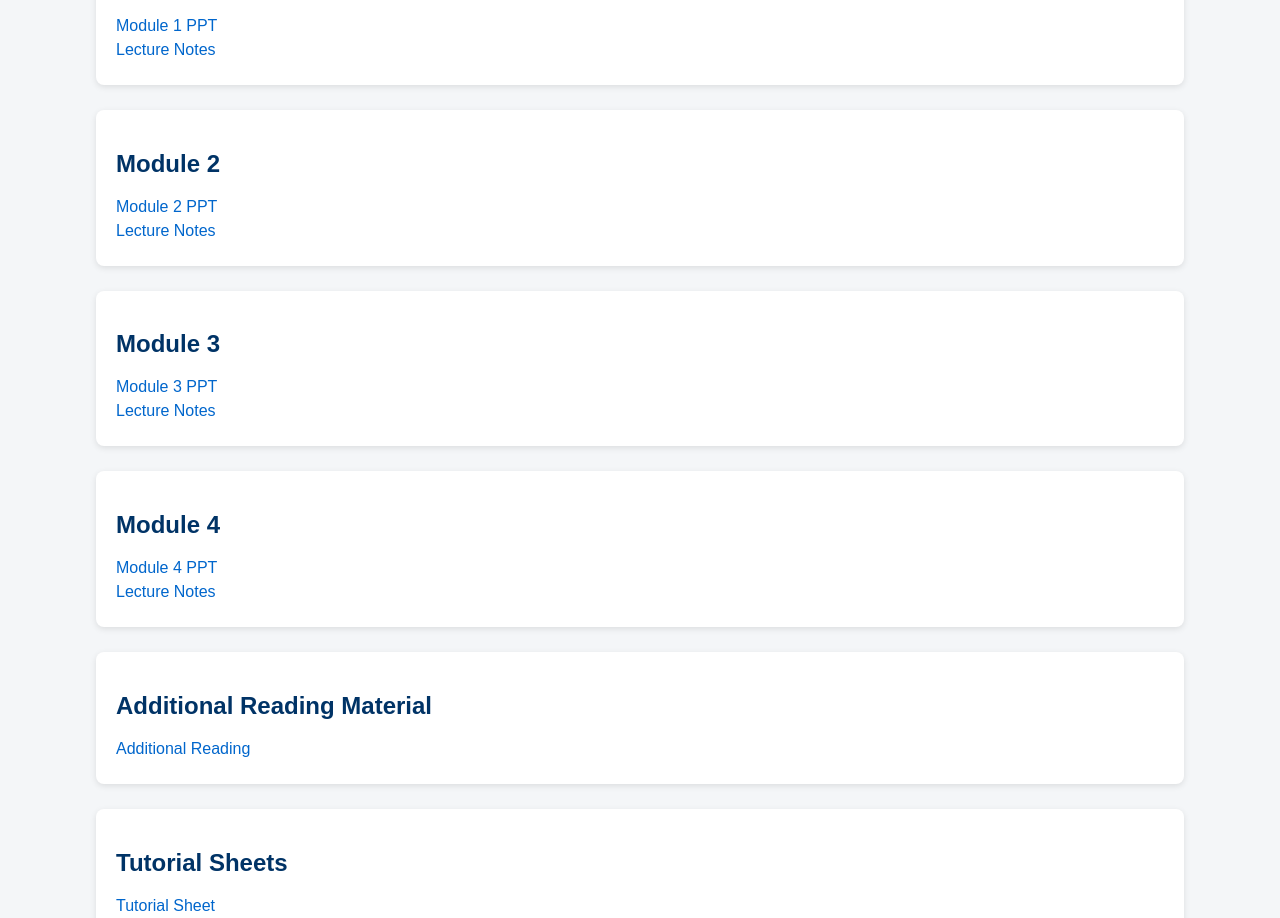
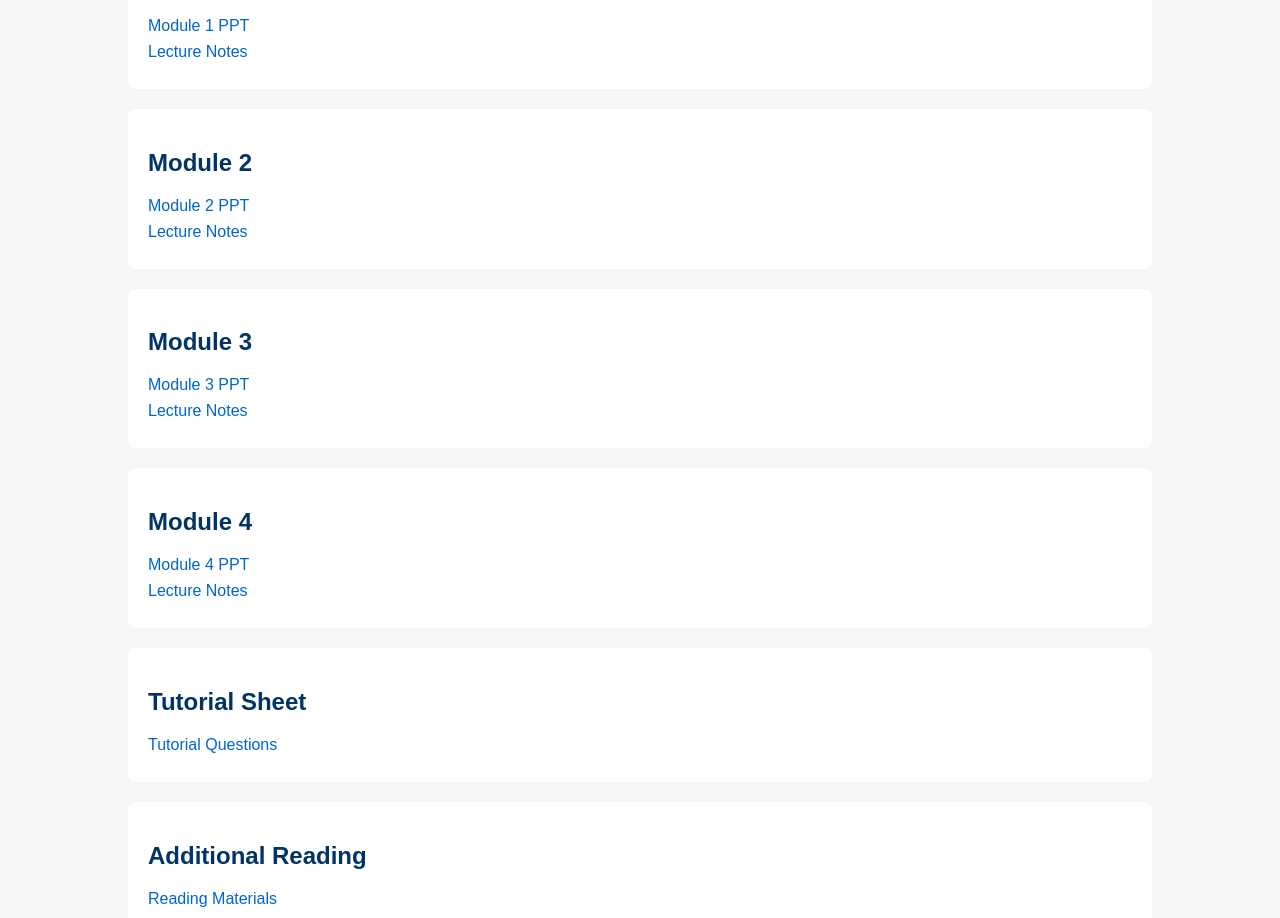
Before and after one commit to Aiswaryas26/Aiswaryas26.github.io, a plain HTML site: page lecture.html in a window 1280 px wide. Shown: the part 273-1191 px from the top of the page. Drawn offline with Linux system fonts and the light colour scheme.

Commit message:
Update lecture.html

````diff
--- a/lecture.html
+++ b/lecture.html
@@ -1,16 +1,17 @@
 ```html
 <!DOCTYPE html>
 <html lang="en">
+
 <head>
 <meta charset="UTF-8">
 <title>Lecture Materials</title>
-<link rel="stylesheet" href="style.css">
+
 <style>
+
 body{
     font-family: Arial, sans-serif;
     background:#f4f6f8;
     margin:0;
-    padding:0;
 }
 
 header{
@@ -21,33 +22,33 @@ header{
 }
 
 .container{
-    width:85%;
+    width:80%;
     margin:auto;
-    padding:30px;
+    margin-top:30px;
 }
 
 .module{
     background:white;
     padding:20px;
-    margin-bottom:25px;
+    margin-bottom:20px;
     border-radius:8px;
-    box-shadow:0 2px 6px rgba(0,0,0,0.1);
 }
 
 .module h2{
     color:#003366;
 }
 
-.links a{
+a{
     display:block;
-    margin:6px 0;
+    margin:8px 0;
+    color:#0066cc;
     text-decoration:none;
-    color:#0066cc;
 }
 
-.links a:hover{
+a:hover{
     text-decoration:underline;
 }
+
 </style>
 </head>
 
@@ -62,48 +63,36 @@ header{
 
 <div class="module">
 <h2>Module 1</h2>
-<div class="links">
-<a href="files/AQM MOD1_S.pptx">Module 1 PPT</a>
-<a href="files/MODULE 1 ln.docx">Lecture Notes</a>
-</div>
+<a href="files/module1.pptx">Module 1 PPT</a>
+<a href="files/notes1.docx">Lecture Notes</a>
 </div>
 
 <div class="module">
 <h2>Module 2</h2>
-<div class="links">
-<a href="files/AQM MOD2.pptx">Module 2 PPT</a>
-<a href="files/MODULE 2 ln - Copy.docx">Lecture Notes</a>
-</div>
+<a href="files/module2.pptx">Module 2 PPT</a>
+<a href="files/notes2.docx">Lecture Notes</a>
 </div>
 
 <div class="module">
 <h2>Module 3</h2>
-<div class="links">
-<a href="files/AQM MODULE 3 (1).pptx">Module 3 PPT</a>
-<a href="files/MODULE 3 ln - Copy (3).docx">Lecture Notes</a>
-</div>
+<a href="files/module3.pptx">Module 3 PPT</a>
+<a href="files/notes3.docx">Lecture Notes</a>
 </div>
 
 <div class="module">
 <h2>Module 4</h2>
-<div class="links">
-<a href="files/AQM MODULE 4.pptx">Module 4 PPT</a>
-<a href="files/MODULE 4 ln - Copy (2).docx">Lecture Notes</a>
-</div>
+<a href="files/module4.pptx">Module 4 PPT</a>
+<a href="files/notes4.docx">Lecture Notes</a>
 </div>
 
 <div class="module">
-<h2>Additional Reading Material</h2>
-<div class="links">
-<a href="files/additional reading materails.docx">Additional Reading</a>
-</div>
+<h2>Tutorial Sheet</h2>
+<a href="files/tutorial.docx">Tutorial Questions</a>
 </div>
 
 <div class="module">
-<h2>Tutorial Sheets</h2>
-<div class="links">
-<a href="files/tutorial sheets.docx">Tutorial Sheet</a>
-</div>
+<h2>Additional Reading</h2>
+<a href="files/readingmaterials.docx">Reading Materials</a>
 </div>
 
 </div>
````
